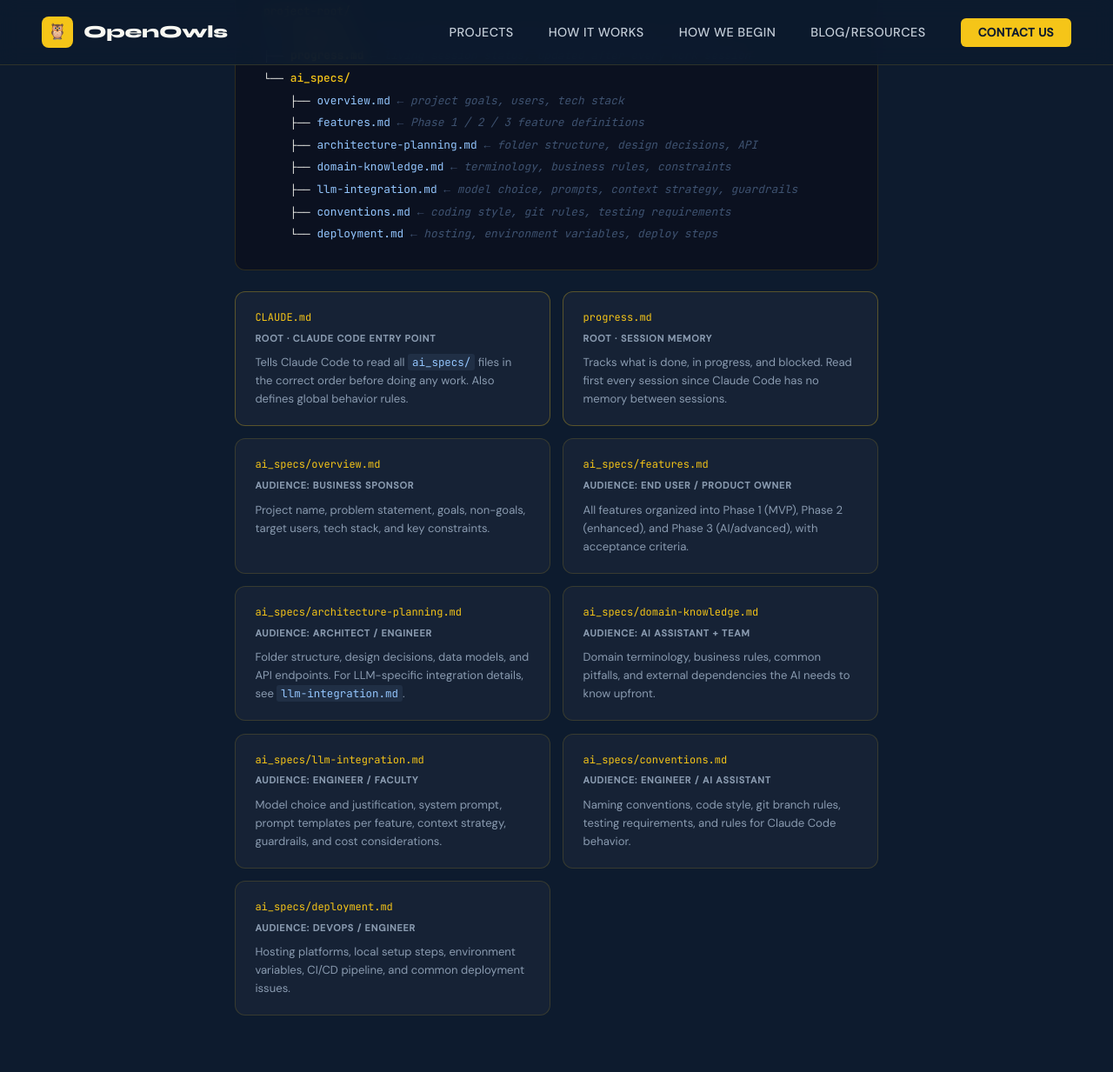
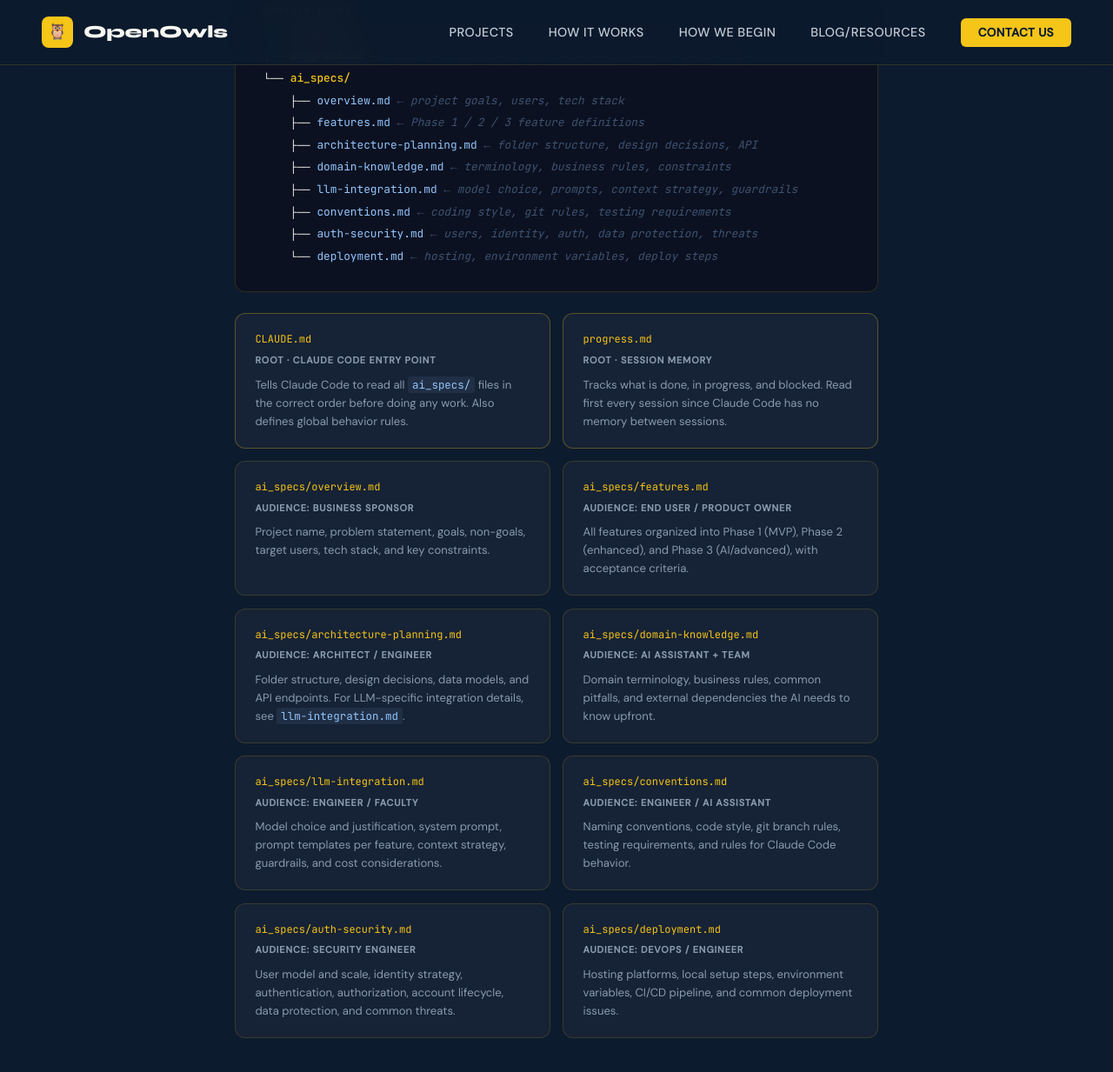
Before and after one commit to OpenOwls-at-Temple/OpenOwls-at-Temple.github.io, a Jekyll site: the page built from openowls-sdd-guide.html, in a window 1280 px wide and 1400 px high, scrolled down 993 px. Shown: the top 1233 px of the window at 87% size. Built offline with Jekyll 4.4.1, drawn with Linux system fonts in a browser that asks for light colours; some of the changed text lies outside the part shown.

Commit message:
Add auth-security.md spec to SDD guide
Introduces the security-engineer stakeholder (auth-security.md) across the
file tree, file cards, ownership table, and professional-role table. Ports the
addition from an earlier standalone getting-started draft; leaves the existing
llm-integration.md framing unchanged.

Co-Authored-By: Claude Opus 4.8 <noreply@anthropic.com>

```diff
--- a/openowls-sdd-guide.html
+++ b/openowls-sdd-guide.html
@@ -316,6 +316,7 @@ description: The OpenOwls Spec-Driven Development getting started guide — how
       <div>&nbsp;&nbsp;&nbsp;&nbsp;├── <span class="ft-file">domain-knowledge.md</span>      <span class="ft-note">← terminology, business rules, constraints</span></div>
       <div>&nbsp;&nbsp;&nbsp;&nbsp;├── <span class="ft-file">llm-integration.md</span>       <span class="ft-note">← model choice, prompts, context strategy, guardrails</span></div>
       <div>&nbsp;&nbsp;&nbsp;&nbsp;├── <span class="ft-file">conventions.md</span>           <span class="ft-note">← coding style, git rules, testing requirements</span></div>
+      <div>&nbsp;&nbsp;&nbsp;&nbsp;├── <span class="ft-file">auth-security.md</span>         <span class="ft-note">← users, identity, auth, data protection, threats</span></div>
       <div>&nbsp;&nbsp;&nbsp;&nbsp;└── <span class="ft-file">deployment.md</span>            <span class="ft-note">← hosting, environment variables, deploy steps</span></div>
     </div>
 
@@ -359,6 +360,11 @@ description: The OpenOwls Spec-Driven Development getting started guide — how
         <div class="fc-name">ai_specs/conventions.md</div>
         <div class="fc-audience">Audience: Engineer / AI Assistant</div>
         <p>Naming conventions, code style, git branch rules, testing requirements, and rules for Claude Code behavior.</p>
+      </div>
+      <div class="file-card">
+        <div class="fc-name">ai_specs/auth-security.md</div>
+        <div class="fc-audience">Audience: Security Engineer</div>
+        <p>User model and scale, identity strategy, authentication, authorization, account lifecycle, data protection, and common threats.</p>
       </div>
       <div class="file-card">
         <div class="fc-name">ai_specs/deployment.md</div>
@@ -412,6 +418,11 @@ description: The OpenOwls Spec-Driven Development getting started guide — how
           <td>conventions.md</td>
           <td><span class="badge badge-faculty">Faculty</span></td>
           <td>Provided as a template to ensure consistency across all student projects</td>
+        </tr>
+        <tr>
+          <td>auth-security.md</td>
+          <td><span class="badge badge-student">Students</span></td>
+          <td>Students decide the user model, identity strategy, and security posture before writing auth code</td>
         </tr>
         <tr>
           <td>deployment.md</td>
@@ -574,6 +585,11 @@ description: The OpenOwls Spec-Driven Development getting started guide — how
           <td>Why consistency matters across a codebase and how to enforce it</td>
         </tr>
         <tr>
+          <td>auth-security.md</td>
+          <td>Security engineer protecting users and data</td>
+          <td>How to reason about identity, access control, and threats before they become incidents</td>
+        </tr>
+        <tr>
           <td>deployment.md</td>
           <td>DevOps engineer owning the release pipeline</td>
           <td>That shipping is part of building — deployment is not an afterthought</td>
```
